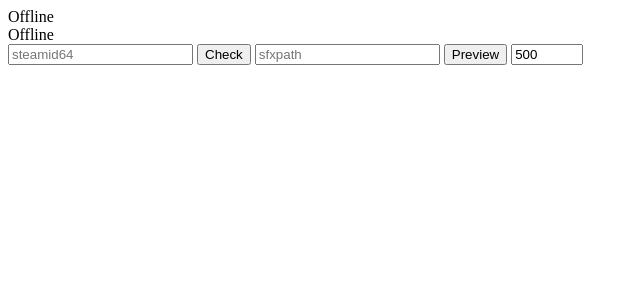
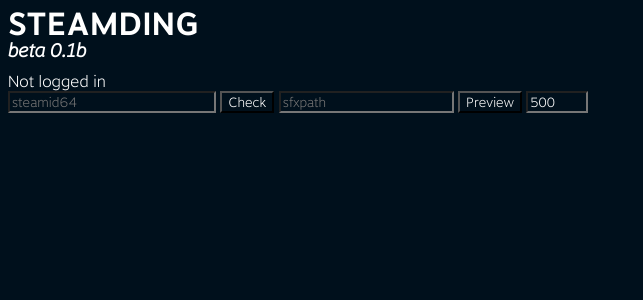
Before and after one commit to aquelemiguel/steamding, a PHP site: page / in a window 1280 px wide. Shown: the top 300 px of the page, without its empty margins (0-643 px from the left). Run offline with PHP 8.4, Linux system fonts and the light colour scheme.

Commit message:
Add soft styling

```diff
--- a/app/css/style.css
+++ b/app/css/style.css
@@ -1,65 +1,36 @@
-@import url('https://fonts.googleapis.com/css?family=Quicksand');
-
-html, body{
-    height: 100%;
-    background-color: #1F2023;
-    margin: 0;
-    font-family: 'Quicksand', sans-serif;
+@font-face {
+    font-family: 'Motiva Sans Light';
+    src: url('fonts/Motiva-Sans-Light.ttf');
 }
 
-.main-container{
-    margin: 0;
-    position: relative;
-    top: 40%;
+@font-face {
+    font-family: 'Motiva Sans Bold';
+    src: url('fonts/Motiva-Sans-Bold.ttf');
 }
 
-.col-sm-6{
-    border: 1px solid black;
-    border-radius: 0.5em;
-    padding: 0.5em;
+@font-face {
+    font-family: 'Motiva Sans Light Italic';
+    src: url('fonts/Motiva-Sans-Light-Italic.ttf');
 }
 
-.name-logo-version{
-    line-height: 0.7em;
+*{
+    font-family: 'Motiva Sans Light';
+    background-color: #00101c;
+    color: white;
 }
 
-.name-logo{
-    font-weight: bold;
+#steamid64 {
+    width: 200px;
 }
 
-.name-logo img{
-    margin-right: 0.3em;
+h1 {
+    font-family: 'Motiva Sans Bold';
+    font-size: 20;
+    line-height: 0.2;
 }
 
-.name-logo p{
-    margin-bottom: 0;
+h3 {
+    font-family: 'Motiva Sans Light Italic';
+    font-size: 8;
+    line-height: 0.2;
 }
-
-.version p{
-    font-size: 0.7em;
-    margin-bottom: 0;
-    margin-left: 0.5em;
-    margin-top: 0.2em;
-}
-
-.main-content{
-    padding: 2em 0em;
-}
-
-.steam-profile img{
-    border: 1px solid rgb(112, 112, 114);
-}
-
-.profile-info{
-    line-height: 1.2em;
-    margin-left: 0.3em;
-}
-
-.profile-info p{
-    margin-bottom: 0;
-}
-
-.profile-info p:nth-child(2){
-    font-size: 0.8em;
-    font-weight: bold;
-}
--- a/app/index.html
+++ b/app/index.html
@@ -4,12 +4,15 @@
 <head>
     <meta charset="utf-8">
     <title>steamding</title>
+    <link rel="stylesheet" href="css/style.css">
 </head>
 
 <body>
-    <div id="status-message-user">Offline</div>
-    <div id="status-message-game">Offline</div>
-    <input id="steamid64" type="text" placeholder="steamid64">
+    <h1>STEAMDING</h1>
+    <h3>beta 0.1b</h3>
+    <div id="status-message-user">Not logged in</div>
+    <div id="status-message-game"></div>
+    <input id="steamid64" type="text" placeholder="steamid64" size="17" maxlength="17">
         <button id="steamid64-btn" type="button">Check</button>
     </input>
     <input id="sfxpath" type="text" placeholder="sfxpath">
--- a/src/renderer.js
+++ b/src/renderer.js
@@ -40,10 +40,10 @@ const trackPlayingInfo = (profileurl) => {
 document.getElementById('steamid64-btn').addEventListener('click', () => {
   scraper.fetchPlayerInfo('FE308435BF852EAD4175D2A70AA87C2D', document.getElementById('steamid64').value, (err, res) => {
     if (err) { console.log(err); return; } user = res;
-    document.getElementById('status-message-user').innerHTML = `Tracking ${user.personaname}`; // Set persona name.
+    document.getElementById('status-message-user').innerHTML = user.personaname; // Set persona name.
 
     if (user.gameextrainfo) document.getElementById('status-message-game').innerHTML = `Playing ${user.gameextrainfo}`;
-    else document.getElementById('status-message-game').innerHTML = 'Not playing';
+    else document.getElementById('status-message-game').innerHTML = 'Online';
 
     trackPlayingInfo(user ? user.profileurl : user); // Start tracking the player info.
   });
--- a/src/scraper.js
+++ b/src/scraper.js
@@ -16,7 +16,7 @@ const fetchPlayerInfo = (key, steamid64, callback) => {
   request.get(`https://api.steampowered.com/ISteamUser/GetPlayerSummaries/v0002/?key=${key}&steamids=${steamid64}`, { json: true }, (err, _res, body) => {
     if (err) return console.log(err);
     const player = body.response.players[0];
-    if (player === undefined) return callback('invalid steamid64.', null);
+    if (player === undefined) return callback('invalid steamid64.', 'Not logged in');
     return callback(null, player);
   });
 };
```
Also changed, not shown: app/css/style2.css (added, +65 -0 lines), app/css/fonts/Motiva-Sans-Bold-Italic.ttf (added), app/css/fonts/Motiva-Sans-Bold.ttf (added), app/css/fonts/Motiva-Sans-Light-Italic.ttf (added), app/css/fonts/Motiva-Sans-Light.ttf (added), app/css/fonts/Motiva-Sans-Regular-Italic.ttf (added), app/css/fonts/Motiva-Sans-Regular.ttf (added).
